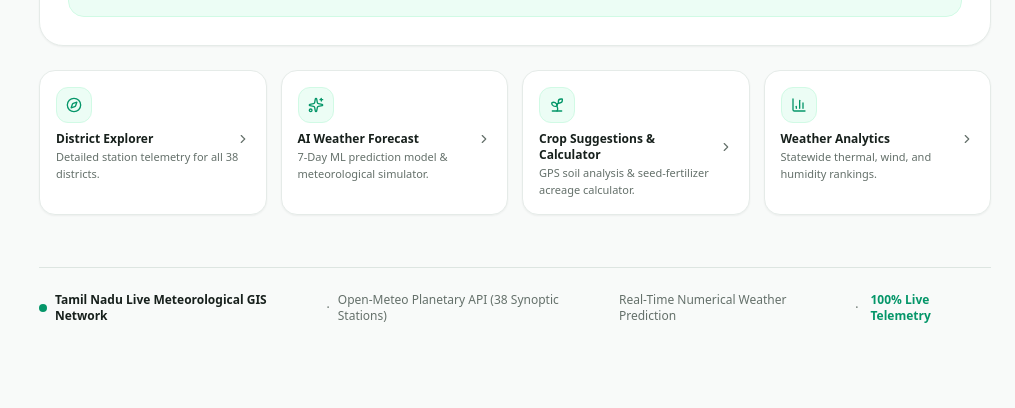
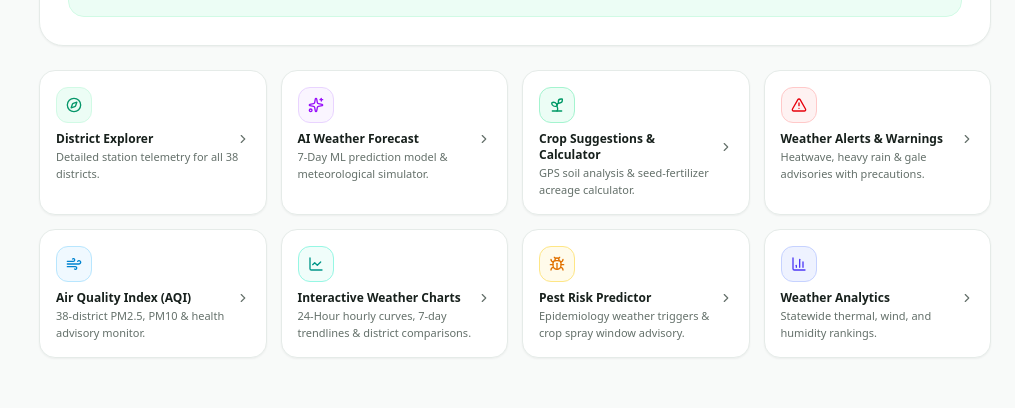
Before and after one commit to saisushanthreddy8/AtmosVision, a React (Vite) app: page / in a window 1280 px wide. Shown: the part 2176-2584 px from the top of the page, without its empty margins (265-1280 px from the left). Before the commit the page ends 2524 px from the top, so only its background shows below. Built offline with nearby package versions, Linux system fonts and the light colour scheme; no server answers.

Commit message:
Fix runtime crashes and update feature navigation

```diff
--- a/public/sw.js
+++ b/public/sw.js
@@ -1,5 +1,5 @@
-// AtmosVision Service Worker for Offline Caching & PWA Support (v2)
-const CACHE_NAME = 'atmosvision-cache-v2';
+// AtmosVision Service Worker for Offline Caching & PWA Support (v3)
+const CACHE_NAME = 'atmosvision-cache-v3';
 const ASSETS_TO_CACHE = [
   '/',
   '/index.html',
--- a/src/App.tsx
+++ b/src/App.tsx
@@ -281,7 +281,7 @@ function AppContent() {
               />
             )}
 
-            {activeTab === 'crops' && (
+            {(activeTab === 'crops' || (activeTab as string) === 'crop_suggestions') && (
               <CropSuggestionStudio
                 liveDistrictData={liveDistrictData}
                 onRefreshLive={() => loadLiveWeatherData(true)}
--- a/src/components/Overview.tsx
+++ b/src/components/Overview.tsx
@@ -18,13 +18,17 @@ import {
   BarChart3,
   Radio,
   Sun,
-  Sprout
+  Sprout,
+  AlertTriangle,
+  LineChart,
+  Bug
 } from 'lucide-react';
 import { TabId, LiveDistrictWeather, LiveStatewideSummary, CityClimateObservation } from '../types';
 import { TamilNaduDistrictMap } from './TamilNaduDistrictMap';
 import { WeatherFrogCard } from './WeatherFrogCard';
 import { CITIES_TAMIL_NADU } from '../data/cities';
 import { CLIMATE_VARIABLES } from '../data/climateVariables';
+import { DashboardSkeleton } from './SkeletonLoader';
 
 interface OverviewProps {
   onNavigate: (tab: TabId) => void;
@@ -112,6 +116,10 @@ export const Overview: React.FC<OverviewProps> = ({
       }
     };
   }, [selectedCity, selectedLiveWeather]);
+
+  if (isLiveLoading && (!liveDistrictData || liveDistrictData.length === 0)) {
+    return <DashboardSkeleton />;
+  }
 
   return (
     <div className="space-y-5 font-sans animate-fade-in pb-8">
@@ -360,7 +368,7 @@ export const Overview: React.FC<OverviewProps> = ({
           onClick={() => onNavigate('ai_predict')}
           className="p-4 rounded-2xl bg-white border border-[#E5EBE8] hover:border-[#059669] transition-all shadow-xs cursor-pointer group space-y-2 hover:-translate-y-0.5"
         >
-          <div className="w-9 h-9 rounded-xl bg-[#ECFDF5] border border-[#D1FAE5] flex items-center justify-center text-[#059669] group-hover:scale-105 transition-transform">
+          <div className="w-9 h-9 rounded-xl bg-purple-50 border border-purple-200 flex items-center justify-center text-purple-600 group-hover:scale-105 transition-transform">
             <Sparkles className="w-4 h-4" />
           </div>
           <div>
@@ -376,10 +384,10 @@ export const Overview: React.FC<OverviewProps> = ({
 
         {/* Card 3: Crop Suggestions Studio */}
         <div
-          onClick={() => onNavigate('crop_suggestions')}
+          onClick={() => onNavigate('crops')}
           className="p-4 rounded-2xl bg-white border border-[#E5EBE8] hover:border-[#059669] transition-all shadow-xs cursor-pointer group space-y-2 hover:-translate-y-0.5"
         >
-          <div className="w-9 h-9 rounded-xl bg-[#ECFDF5] border border-[#D1FAE5] flex items-center justify-center text-[#059669] group-hover:scale-105 transition-transform">
+          <div className="w-9 h-9 rounded-xl bg-emerald-50 border border-emerald-200 flex items-center justify-center text-emerald-600 group-hover:scale-105 transition-transform">
             <Sprout className="w-4 h-4" />
           </div>
           <div>
@@ -393,12 +401,88 @@ export const Overview: React.FC<OverviewProps> = ({
           </div>
         </div>
 
-        {/* Card 4: Weather Analytics */}
+        {/* Card 4: Weather Alerts & Warnings */}
+        <div
+          onClick={() => onNavigate('alerts')}
+          className="p-4 rounded-2xl bg-white border border-[#E5EBE8] hover:border-red-400 transition-all shadow-xs cursor-pointer group space-y-2 hover:-translate-y-0.5"
+        >
+          <div className="w-9 h-9 rounded-xl bg-red-50 border border-red-200 flex items-center justify-center text-red-600 group-hover:scale-105 transition-transform">
+            <AlertTriangle className="w-4 h-4" />
+          </div>
+          <div>
+            <div className="text-xs font-bold text-[#17201C] group-hover:text-red-600 transition-colors flex items-center justify-between">
+              <span>Weather Alerts & Warnings</span>
+              <ChevronRight className="w-3.5 h-3.5 text-[#64706A] group-hover:translate-x-0.5 transition-transform" />
+            </div>
+            <p className="text-[11px] text-[#64706A] mt-0.5">
+              Heatwave, heavy rain & gale advisories with precautions.
+            </p>
+          </div>
+        </div>
+
+        {/* Card 5: Air Quality Dashboard */}
+        <div
+          onClick={() => onNavigate('air_quality')}
+          className="p-4 rounded-2xl bg-white border border-[#E5EBE8] hover:border-sky-500 transition-all shadow-xs cursor-pointer group space-y-2 hover:-translate-y-0.5"
+        >
+          <div className="w-9 h-9 rounded-xl bg-sky-50 border border-sky-200 flex items-center justify-center text-sky-600 group-hover:scale-105 transition-transform">
+            <Wind className="w-4 h-4" />
+          </div>
+          <div>
+            <div className="text-xs font-bold text-[#17201C] group-hover:text-sky-600 transition-colors flex items-center justify-between">
+              <span>Air Quality Index (AQI)</span>
+              <ChevronRight className="w-3.5 h-3.5 text-[#64706A] group-hover:translate-x-0.5 transition-transform" />
+            </div>
+            <p className="text-[11px] text-[#64706A] mt-0.5">
+              38-district PM2.5, PM10 & health advisory monitor.
+            </p>
+          </div>
+        </div>
+
+        {/* Card 6: Interactive Weather Charts */}
+        <div
+          onClick={() => onNavigate('charts')}
+          className="p-4 rounded-2xl bg-white border border-[#E5EBE8] hover:border-teal-500 transition-all shadow-xs cursor-pointer group space-y-2 hover:-translate-y-0.5"
+        >
+          <div className="w-9 h-9 rounded-xl bg-teal-50 border border-teal-200 flex items-center justify-center text-teal-600 group-hover:scale-105 transition-transform">
+            <LineChart className="w-4 h-4" />
+          </div>
+          <div>
+            <div className="text-xs font-bold text-[#17201C] group-hover:text-teal-600 transition-colors flex items-center justify-between">
+              <span>Interactive Weather Charts</span>
+              <ChevronRight className="w-3.5 h-3.5 text-[#64706A] group-hover:translate-x-0.5 transition-transform" />
+            </div>
+            <p className="text-[11px] text-[#64706A] mt-0.5">
+              24-Hour hourly curves, 7-day trendlines & district comparisons.
+            </p>
+          </div>
+        </div>
+
+        {/* Card 7: Pest & Disease Risk */}
+        <div
+          onClick={() => onNavigate('pest_risk')}
+          className="p-4 rounded-2xl bg-white border border-[#E5EBE8] hover:border-amber-500 transition-all shadow-xs cursor-pointer group space-y-2 hover:-translate-y-0.5"
+        >
+          <div className="w-9 h-9 rounded-xl bg-amber-50 border border-amber-200 flex items-center justify-center text-amber-600 group-hover:scale-105 transition-transform">
+            <Bug className="w-4 h-4" />
+          </div>
+          <div>
+            <div className="text-xs font-bold text-[#17201C] group-hover:text-amber-600 transition-colors flex items-center justify-between">
+              <span>Pest Risk Predictor</span>
+              <ChevronRight className="w-3.5 h-3.5 text-[#64706A] group-hover:translate-x-0.5 transition-transform" />
+            </div>
+            <p className="text-[11px] text-[#64706A] mt-0.5">
+              Epidemiology weather triggers & crop spray window advisory.
+            </p>
+          </div>
+        </div>
+
+        {/* Card 8: Weather Analytics */}
         <div
           onClick={() => onNavigate('analytics')}
           className="p-4 rounded-2xl bg-white border border-[#E5EBE8] hover:border-[#059669] transition-all shadow-xs cursor-pointer group space-y-2 hover:-translate-y-0.5"
         >
-          <div className="w-9 h-9 rounded-xl bg-[#ECFDF5] border border-[#D1FAE5] flex items-center justify-center text-[#059669] group-hover:scale-105 transition-transform">
+          <div className="w-9 h-9 rounded-xl bg-indigo-50 border border-indigo-200 flex items-center justify-center text-indigo-600 group-hover:scale-105 transition-transform">
             <BarChart3 className="w-4 h-4" />
           </div>
           <div>
--- a/src/components/TopNavbar.tsx
+++ b/src/components/TopNavbar.tsx
@@ -20,7 +20,8 @@ import {
   Calendar,
   Sprout,
   Bot,
-  Smartphone
+  Smartphone,
+  AlertTriangle
 } from 'lucide-react';
 import { TabId, LiveStatewideSummary } from '../types';
 import { DISTRICT_REGIONS } from '../data/tamilNaduGeo';
@@ -314,6 +315,16 @@ export const TopNavbar: React.FC<TopNavbarProps> = ({
                   </div>
                   <div className="text-[#64706A] text-[10px]">All 38 districts providing real-time surface temperature, relative humidity, wind vectors, and surface barometric pressure.</div>
                 </div>
+                <button
+                  onClick={() => {
+                    onNavigate('alerts');
+                    setShowNotifications(false);
+                  }}
+                  className="w-full mt-2 py-2 px-3 rounded-xl bg-[#059669] hover:bg-[#047857] text-white font-bold text-center text-[11px] transition cursor-pointer flex items-center justify-center gap-1.5 shadow-xs"
+                >
+                  <AlertTriangle className="w-3.5 h-3.5" />
+                  <span>View Weather Alerts & Warnings</span>
+                </button>
               </div>
             </div>
           )}
--- a/src/components/WeatherAlertsPanel.tsx
+++ b/src/components/WeatherAlertsPanel.tsx
@@ -38,18 +38,18 @@ export const WeatherAlertsPanel: React.FC<WeatherAlertsPanelProps> = ({
 
     // Check for high temperatures (> 36°C) -> Heatwave alert
     liveDistrictData.forEach((d) => {
-      if (d.current.temperatureC >= 36) {
+      if (d.temperatureC >= 36) {
         list.push({
           id: `heat-${d.district}`,
           district: d.district,
           title: `Severe Heatwave Advisory · ${d.district}`,
           tamilTitle: `கடுமையான வெப்ப அலை எச்சரிக்கை · ${d.district}`,
           type: 'heatwave',
-          severity: d.current.temperatureC >= 38 ? 'critical' : 'high',
+          severity: d.temperatureC >= 38 ? 'critical' : 'high',
           issuedAt: 'Today, 06:00 AM IST',
           validUntil: 'Today, 06:00 PM IST',
-          description: `Surface telemetry records ${d.current.temperatureC}°C (Feels like ${(d.current.temperatureC + 2.5).toFixed(1)}°C). Prolonged solar exposure poses high risk of dehydration and heat stress.`,
-          tamilDescription: `நிலப்பரப்பு வெப்பநிலை ${d.current.temperatureC}°C ஆக பதிவாகியுள்ளது. கடுமையான வெயில் காரணமாக நீரிழப்பு மற்றும் வெப்ப மயக்கம் ஏற்படும் வாய்ப்பு அதிகம்.`,
+          description: `Surface telemetry records ${d.temperatureC}°C (Feels like ${(d.apparentTempC || d.temperatureC + 2.5).toFixed(1)}°C). Prolonged solar exposure poses high risk of dehydration and heat stress.`,
+          tamilDescription: `நிலப்பரப்பு வெப்பநிலை ${d.temperatureC}°C ஆக பதிவாகியுள்ளது. கடுமையான வெயில் காரணமாக நீரிழப்பு மற்றும் வெப்ப மயக்கம் ஏற்படும் வாய்ப்பு அதிகம்.`,
           precautions: [
             'Avoid direct sunlight between 11:30 AM and 03:30 PM',
             'Hydrate frequently with ORS, tender coconut water, and buttermilk',
@@ -67,18 +67,18 @@ export const WeatherAlertsPanel: React.FC<WeatherAlertsPanelProps> = ({
       }
 
       // Check for high rainfall or rain conditions
-      if (d.current.precipitationMm > 2.0 || d.current.weatherType === 'rain') {
+      if (d.precipitationMm > 2.0 || d.weatherType === 'rain') {
         list.push({
           id: `rain-${d.district}`,
           district: d.district,
           title: `Intense Precipitation & Thunderstorm Warning · ${d.district}`,
           tamilTitle: `கனமழை மற்றும் இடியுடன் கூடிய மழை எச்சரிக்கை · ${d.district}`,
           type: 'heavy_rain',
-          severity: d.current.precipitationMm > 15 ? 'critical' : 'high',
+          severity: d.precipitationMm > 15 ? 'critical' : 'high',
           issuedAt: 'Today, 08:30 AM IST',
           validUntil: 'Tomorrow, 08:30 AM IST',
-          description: `Synoptic radar tracks heavy squalls with current rainfall intensity of ${d.current.precipitationMm} mm/h and high relative humidity (${d.current.humidityPct}%). Risk of localized waterlogging in low-lying croplands.`,
-          tamilDescription: `ரேடார் கண்காணிப்பில் ${d.current.precipitationMm} மிமீ/மணி கனமழை பதிவாகியுள்ளது. தாழ்வான விவசாய நிலங்களில் தண்ணீர் தேங்கும் அபாயம் உள்ளது.`,
+          description: `Synoptic radar tracks heavy squalls with current rainfall intensity of ${d.precipitationMm} mm/h and high relative humidity (${d.relativeHumidityPct}%). Risk of localized waterlogging in low-lying croplands.`,
+          tamilDescription: `ரேடார் கண்காணிப்பில் ${d.precipitationMm} மிமீ/மணி கனமழை பதிவாகியுள்ளது. தாழ்வான விவசாய நிலங்களில் தண்ணீர் தேங்கும் அபாயம் உள்ளது.`,
           precautions: [
             'Clear drainage channels in paddy and banana fields immediately',
             'Stay clear of electric poles, transformers, and dilapidated structures',
@@ -96,18 +96,18 @@ export const WeatherAlertsPanel: React.FC<WeatherAlertsPanelProps> = ({
       }
 
       // High winds (> 25 km/h)
-      if (d.current.windSpeedKmh >= 24) {
+      if (d.windSpeedKmh >= 24) {
         list.push({
           id: `wind-${d.district}`,
           district: d.district,
           title: `Squally Gale Winds & Gusts · ${d.district}`,
           tamilTitle: `பலத்த தரைக்காற்று எச்சரிக்கை · ${d.district}`,
           type: 'wind',
-          severity: d.current.windSpeedKmh > 35 ? 'critical' : 'moderate',
+          severity: d.windSpeedKmh > 35 ? 'critical' : 'moderate',
           issuedAt: 'Today, 05:00 AM IST',
           validUntil: 'Tonight, 11:00 PM IST',
-          description: `Strong surface wind gusts recorded at ${d.current.windSpeedKmh} km/h along the corridor. Fisherfolk advised caution along sea and backwaters.`,
-          tamilDescription: `${d.current.windSpeedKmh} கி.மீ/மணி வேகத்தில் பலத்த காற்று வீசக்கூடும் என்பதால் மீனவர்கள் கடலுக்கு செல்லும்போது எச்சரிக்கையுடன் இருக்கவும்.`,
+          description: `Strong surface wind gusts recorded at ${d.windSpeedKmh} km/h along the corridor. Fisherfolk advised caution along sea and backwaters.`,
+          tamilDescription: `${d.windSpeedKmh} கி.மீ/மணி வேகத்தில் பலத்த காற்று வீசக்கூடும் என்பதால் மீனவர்கள் கடலுக்கு செல்லும்போது எச்சரிக்கையுடன் இருக்கவும்.`,
           precautions: [
             'Provide bamboo propping for standing banana and sugarcane crops',
             'Avoid parking vehicles beneath aged trees or temporary hoardings',
```
Also changed, not shown: src/components/PestRiskPredictor.tsx (+9 -6 lines), src/components/WeatherCharts.tsx (+16 -16 lines).
